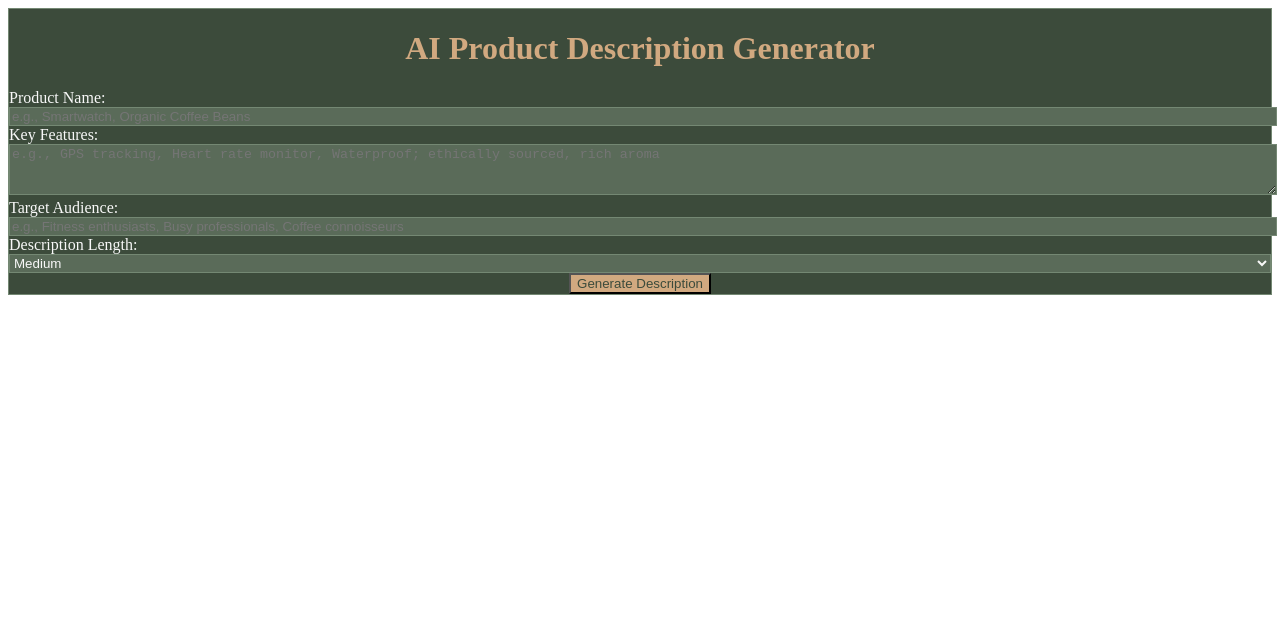
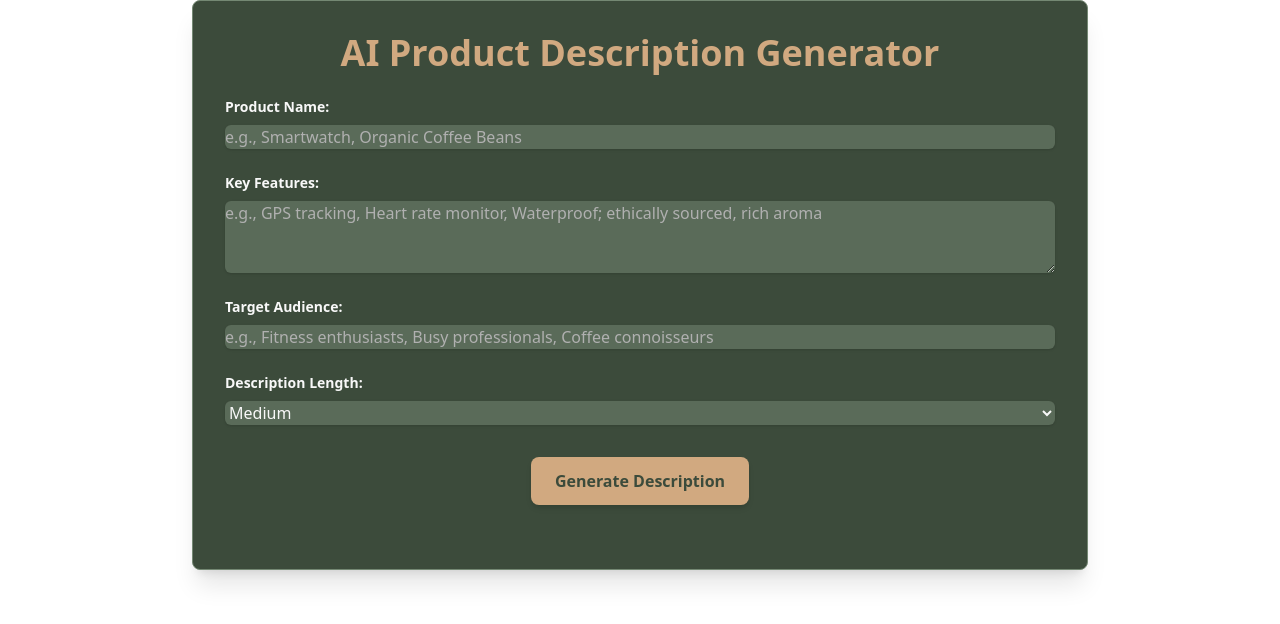
Before and after one commit to damunoz32/ai-product-generator, a React (Vite) app: page / in a window 1280 px wide. Shown: the top 624 px of the page. Built offline with nearby package versions, Linux system fonts and the light colour scheme.

Commit message:
Implemented updates to appropriately import tailwind v4 across the app and load appropriate styling. README.md update & general clean up

```diff
--- a/postcss.config.cjs
+++ b/postcss.config.cjs
@@ -1,7 +1,7 @@
 // postcss.config.cjs
 module.exports = {
   plugins: {
-    // This is the key change: use the specific PostCSS plugin package
+    // Use '@tailwindcss/postcss' for Tailwind CSS v4+ integration with PostCSS
     '@tailwindcss/postcss': {},
     autoprefixer: {},
   },
--- a/src/App.jsx
+++ b/src/App.jsx
@@ -87,8 +87,8 @@ const App = () => {
                     'User-Agent': 'AI-Product-Generator-Frontend/1.0', // Consistent User-Agent
                 },
                 body: JSON.stringify({
-                    // FIX: Send the unique ID to the primary field, which is "Product Name"
-                    "Product Name": `${productName} - ${new Date().toLocaleString()}`, // <--- CRITICAL CHANGE
+                    // Send the unique ID to the primary field, which is "Product Name"
+                    "Product Name": `${productName} - ${new Date().toLocaleString()}`, // Unique ID for the record
                     "Key Features": keyFeatures,
                     "Target Audience": targetAudience,
                     "Description Length": descriptionLength,
@@ -118,13 +118,13 @@ const App = () => {
                 AI Product Description Generator
             </h1>
 
-            <div className="space-y-4 mb-6">
+            <div className="space-y-6 mb-8"> {/* Increased space-y and mb */}
                 <div>
                     <label htmlFor="productName" className="block text-[#F8F8F8] text-sm font-bold mb-2">Product Name:</label>
                     <input
                         type="text"
                         id="productName"
-                        className="shadow appearance-none border border-[#748873] rounded w-full py-2 px-3 text-[#F8F8F8] leading-tight focus:outline-none focus:shadow-outline bg-[#5A6B59]"
+                        className="form-input block w-full rounded-md border-gray-600 shadow-sm bg-[#5A6B59] text-[#F8F8F8] placeholder-[#B0B0B0] focus:border-[#D1A980] focus:ring focus:ring-[#D1A980] focus:ring-opacity-50"
                         value={productName}
                         onChange={(e) => setProductName(e.target.value)}
                         placeholder="e.g., Smartwatch, Organic Coffee Beans"
@@ -135,7 +135,7 @@ const App = () => {
                     <textarea
                         id="keyFeatures"
                         rows="3"
-                        className="shadow appearance-none border border-[#748873] rounded w-full py-2 px-3 text-[#F8F8F8] leading-tight focus:outline-none focus:shadow-outline bg-[#5A6B59]"
+                        className="form-textarea block w-full rounded-md border-gray-600 shadow-sm bg-[#5A6B59] text-[#F8F8F8] placeholder-[#B0B0B0] focus:border-[#D1A980] focus:ring focus:ring-[#D1A980] focus:ring-opacity-50 resize-y"
                         value={keyFeatures}
                         onChange={(e) => setKeyFeatures(e.target.value)}
                         placeholder="e.g., GPS tracking, Heart rate monitor, Waterproof; ethically sourced, rich aroma"
@@ -146,7 +146,7 @@ const App = () => {
                     <input
                         type="text"
                         id="targetAudience"
-                        className="shadow appearance-none border border-[#748873] rounded w-full py-2 px-3 text-[#F8F8F8] leading-tight focus:outline-none focus:shadow-outline bg-[#5A6B59]"
+                        className="form-input block w-full rounded-md border-gray-600 shadow-sm bg-[#5A6B59] text-[#F8F8F8] placeholder-[#B0B0B0] focus:border-[#D1A980] focus:ring focus:ring-[#D1A980] focus:ring-opacity-50"
                         value={targetAudience}
                         onChange={(e) => setTargetAudience(e.target.value)}
                         placeholder="e.g., Fitness enthusiasts, Busy professionals, Coffee connoisseurs"
@@ -156,7 +156,7 @@ const App = () => {
                     <label htmlFor="descriptionLength" className="block text-[#F8F8F8] text-sm font-bold mb-2">Description Length:</label>
                     <select
                         id="descriptionLength"
-                        className="shadow border border-[#748873] rounded w-full py-2 px-3 text-[#F8F8F8] leading-tight focus:outline-none focus:shadow-outline bg-[#5A6B59]"
+                        className="form-select block w-full rounded-md border-gray-600 shadow-sm bg-[#5A6B59] text-[#F8F8F8] focus:border-[#D1A980] focus:ring focus:ring-[#D1A980] focus:ring-opacity-50"
                         value={descriptionLength}
                         onChange={(e) => setDescriptionLength(e.target.value)}
                     >
@@ -167,10 +167,10 @@ const App = () => {
                 </div>
             </div>
 
-            <div className="flex justify-center">
+            <div className="flex justify-center mb-8"> {/* Added mb for spacing below button */}
                 <button
                     onClick={handleGenerateDescription}
-                    className="bg-[#D1A980] hover:bg-[#B89470] text-[#3C4B3B] font-bold py-3 px-6 rounded-lg shadow-md transition-all duration-300 focus:outline-none focus:ring-2 focus:ring-[#D1A980] focus:ring-opacity-75"
+                    className="bg-[#D1A980] hover:bg-[#B89470] text-[#3C4B3B] font-bold py-3 px-6 rounded-lg shadow-md transition-all duration-300 focus:outline-none focus:ring-2 focus:ring-[#D1A980] focus:ring-opacity-75 disabled:opacity-50 disabled:cursor-not-allowed" // Added disabled styles
                     disabled={loading}
                 >
                     {loading ? 'Generating...' : 'Generate Description'}
@@ -178,7 +178,10 @@ const App = () => {
             </div>
 
             {generationError && (
-                <div className="mt-6 p-4 bg-red-800 text-red-100 rounded-lg shadow-md text-center">
+                <div className="mt-6 p-4 bg-red-700 text-red-100 rounded-lg shadow-md text-center flex items-center justify-center space-x-2"> {/* Adjusted color, added flex for icon */}
+                    <svg xmlns="http://www.w3.org/2000/svg" className="h-5 w-5" viewBox="0 0 20 20" fill="currentColor">
+                        <path fillRule="evenodd" d="M10 18a8 8 0 100-16 8 8 0 000 16zM8.707 7.293a1 1 0 00-1.414 1.414L8.586 10l-1.293 1.293a1 1 0 101.414 1.414L10 11.414l1.293 1.293a1 1 0 001.414-1.414L11.414 10l1.293-1.293a1 1 0 00-1.414-1.414L10 8.586 8.707 7.293z" clipRule="evenodd" />
+                    </svg>
                     <p className="font-semibold">Error:</p>
                     <p>{generationError}</p>
                 </div>
@@ -189,8 +192,17 @@ const App = () => {
                     <h3 className="text-xl font-semibold text-[#D1A980] mb-4">Generated Description:</h3>
                     <p className="text-[#F8F8F8] whitespace-pre-wrap">{generatedDescription}</p>
                     {saveToAirtableStatus && ( // Display Airtable save status
-                        <p className={`mt-4 text-sm font-medium ${saveToAirtableStatus.includes('Failed') ? 'text-red-400' : 'text-green-400'}`}>
-                            {saveToAirtableStatus}
+                        <p className={`mt-4 text-sm font-medium flex items-center space-x-2 ${saveToAirtableStatus.includes('Failed') ? 'text-red-400' : 'text-green-400'}`}>
+                            {saveToAirtableStatus.includes('Failed') ? (
+                                <svg xmlns="http://www.w3.org/2000/svg" className="h-4 w-4" viewBox="0 0 20 20" fill="currentColor">
+                                    <path fillRule="evenodd" d="M10 18a8 8 0 100-16 8 8 0 000 16zM8.707 7.293a1 1 0 00-1.414 1.414L8.586 10l-1.293 1.293a1 1 0 101.414 1.414L10 11.414l1.293 1.293a1 1 0 001.414-1.414L11.414 10l1.293-1.293a1 1 0 00-1.414-1.414L10 8.586 8.707 7.293z" clipRule="evenodd" />
+                                </svg>
+                            ) : (
+                                <svg xmlns="http://www.w3.org/2000/svg" className="h-4 w-4" viewBox="0 0 20 20" fill="currentColor">
+                                    <path fillRule="evenodd" d="M10 18a8 8 0 100-16 8 8 0 000 16zm3.707-9.293a1 1 0 00-1.414-1.414L9 10.586 7.707 9.293a1 1 0 00-1.414 1.414l2 2a1 1 0 001.414 0l4-4z" clipRule="evenodd" />
+                                </svg>
+                            )}
+                            <span>{saveToAirtableStatus}</span>
                         </p>
                     )}
                 </div>
--- a/src/index.css
+++ b/src/index.css
@@ -1,3 +1,9 @@
-@tailwind base;
-@tailwind components;
-@tailwind utilities;
+/* src/index.css */
+
+/*
+  IMPORTANT: For Tailwind CSS v4+, you directly import your config file.
+  The @tailwind directives are no longer used here.
+*/
+@import "tailwindcss";
+
+/* You can add your own custom CSS below this line if needed */
--- a/tailwind.config.js
+++ b/tailwind.config.js
@@ -2,10 +2,12 @@
         export default {
           content: [
             "./index.html",
-        "./src/**/*.{js,ts,jsx,tsx}", // Ensure this line is exactly as shown
+            "./src/**/*.{js,ts,jsx,tsx}",
           ],
           theme: {
             extend: {},
           },
-      plugins: [],
+          plugins: [
+            require('@tailwindcss/forms'), // This line must be present
+          ],
         }
```
Also changed, not shown: package.json (+4 -5 lines), 2 other files (tests, documents, lock files or other folders). Lines whose indentation alone changed are shown as unchanged.
